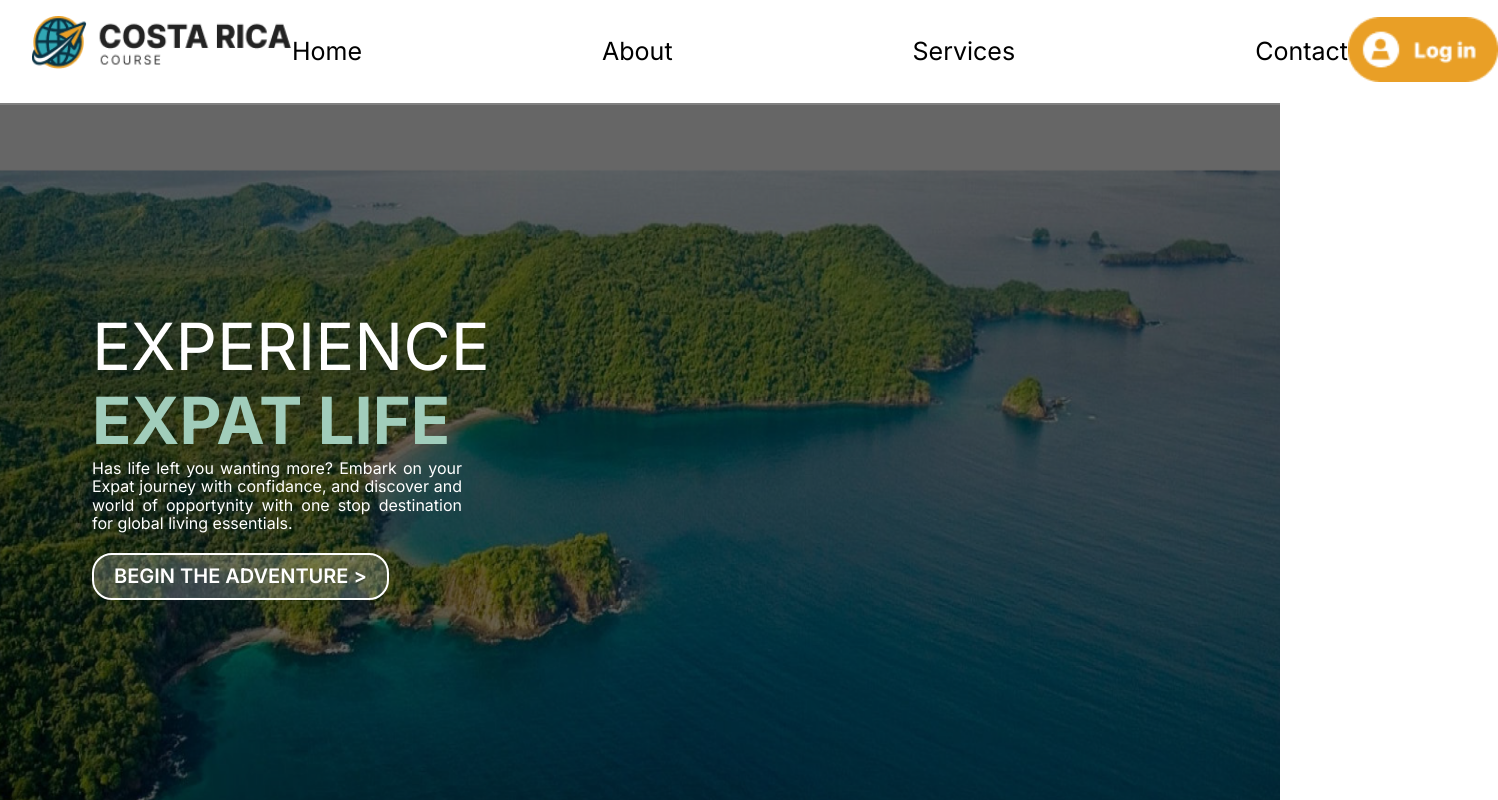
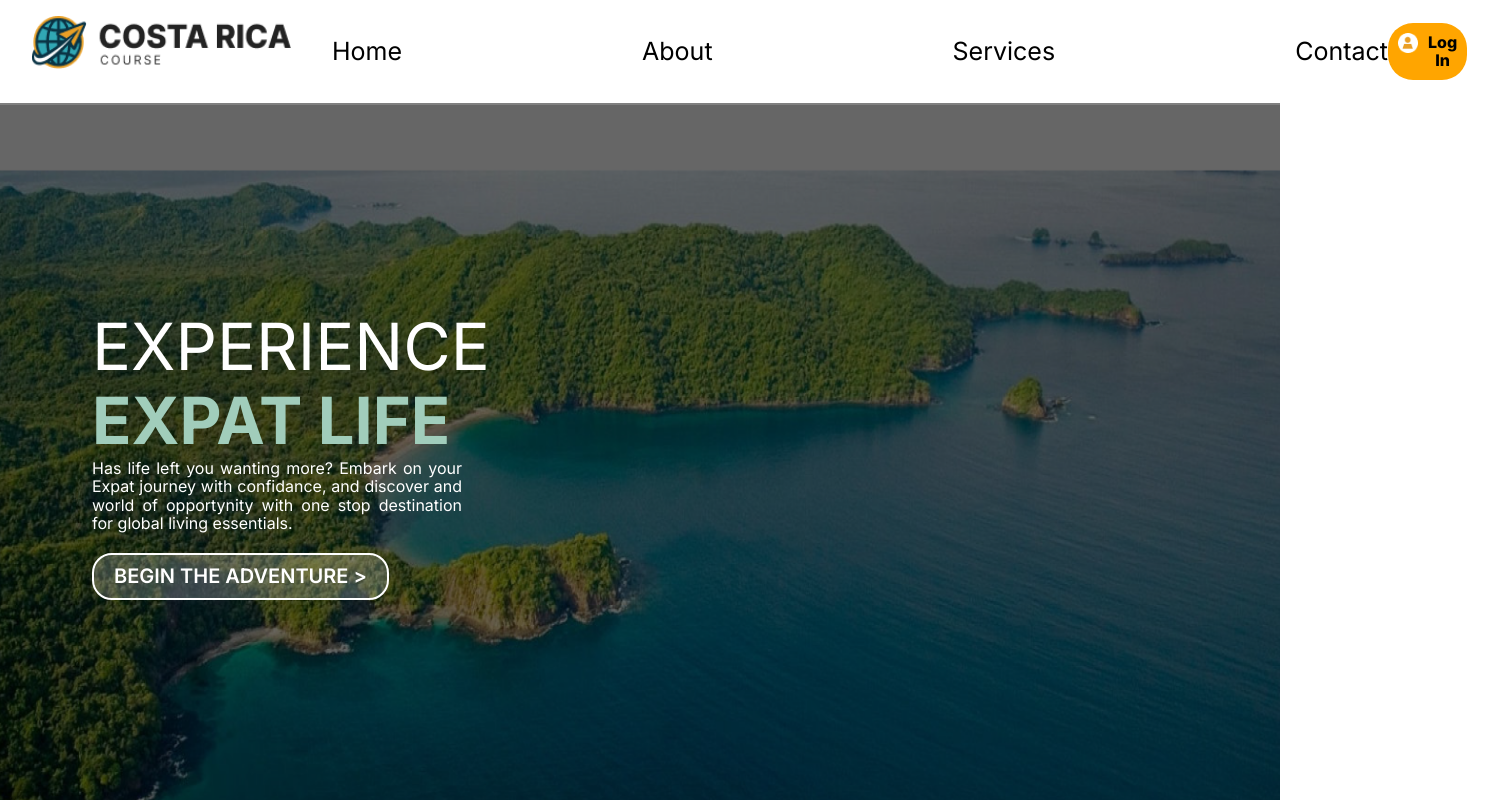
Before and after one commit to BrianKendalBucek/costa-rica-course, a Next.js app in the folder costa-rica-course/: page / in a window 1280 px wide. Shown: the top 800 px of the page, 1498 px wide, since content can reach past the window. Built offline with nearby package versions, Linux system fonts and the light colour scheme.

Commit message:
login button complete

```diff
--- a/costa-rica-course/src/components/Header.module.scss
+++ b/costa-rica-course/src/components/Header.module.scss
@@ -8,32 +8,20 @@
   background-color: white;
   border-bottom: 2px solid grey;
   color: black;
-}
 
   .logo {
     font-size: 1.5rem;
     font-weight: bold;
-
-  // a {
-  //   // color: black;
-  //   // text-decoration: none;
-  // }
   }
 
-.nav {
+  nav {
     ul {
       list-style: none;
       display: flex;
       gap: 15rem;
-  }
-}
+      margin: 0;
 
-.navList {
-  margin: 0;
-  padding: 0;
-}
-
-.navItem {
+      li {
         a {
           color: black;
           text-decoration: none;
@@ -44,3 +32,24 @@
           }
         }
       }
+    }
+  }
+
+  .loginButton {
+
+    a {
+      text-decoration: none;
+    }
+
+    button {
+      padding: 10px 10px;
+      border-radius: 25px;
+      border: none;
+      background-color: orange;
+      font-weight: 800;
+
+      display: flex;
+      gap: 10px;
+    }
+  }
+}
--- a/costa-rica-course/src/components/Header.tsx
+++ b/costa-rica-course/src/components/Header.tsx
@@ -8,42 +8,44 @@ const Header: React.FC = () => {
     <header className={styles.header}>
       <div className={styles.logo}>
         <Link href="/">
-          {/* Add the logo using the Image component */}
           <Image
-            src="/images/Frame 28991.png" // Path to your logo in the public/images directory
+            src="/images/Frame 28991.png"
             alt="Logo"
-            width={260} // Set appropriate width for the logo
-            height={65} // Set appropriate height for the logo
-            priority // Ensures the logo loads faster
+            width={260}
+            height={65}
+            priority
           />
         </Link>
       </div>
-      <nav className={styles.nav}>
-        <ul className={styles.navList}>
-          <li className={styles.navItem}>
-            <Link href="/">Home</Link> {/* Remove the <a> tag */}
+      <nav>
+        <ul>
+          <li>
+            <Link href="/">Home</Link>
           </li>
-          <li className={styles.navItem}>
-            <Link href="/about">About</Link> {/* Remove the <a> tag */}
+          <li>
+            <Link href="/about">About</Link>
           </li>
-          <li className={styles.navItem}>
-            <Link href="/services">Services</Link> {/* Remove the <a> tag */}
+          <li>
+            <Link href="/services">Services</Link>
           </li>
-          <li className={styles.navItem}>
-            <Link href="/contact">Contact</Link> {/* Remove the <a> tag */}
+          <li>
+            <Link href="/contact">Contact</Link>
           </li>
         </ul>
       </nav>
+
       <div className={styles.loginButton}>
         <Link href="/login">
-          {/* Add the logo using the Image component */}
-          <Image
-            src="/images/Frame 28994.png" // Path to your logo in the public/images directory
-            alt="Login Button"
-            width={150} // Set appropriate width for the logo
-            height={65} // Set appropriate height for the logo
-            priority // Ensures the logo loads faster
-          />
+          <button>
+            <Image
+              src="/images/Frame 1000005402.png"
+              alt="Login Button"
+              width={20}
+              height={20}
+              priority
+            />
+            Log In
+          </button>
         </Link>
       </div>
 
```
Also changed, not shown: costa-rica-course/public/images/Frame 1000005402.png (added). Lines whose indentation alone changed are shown as unchanged.
